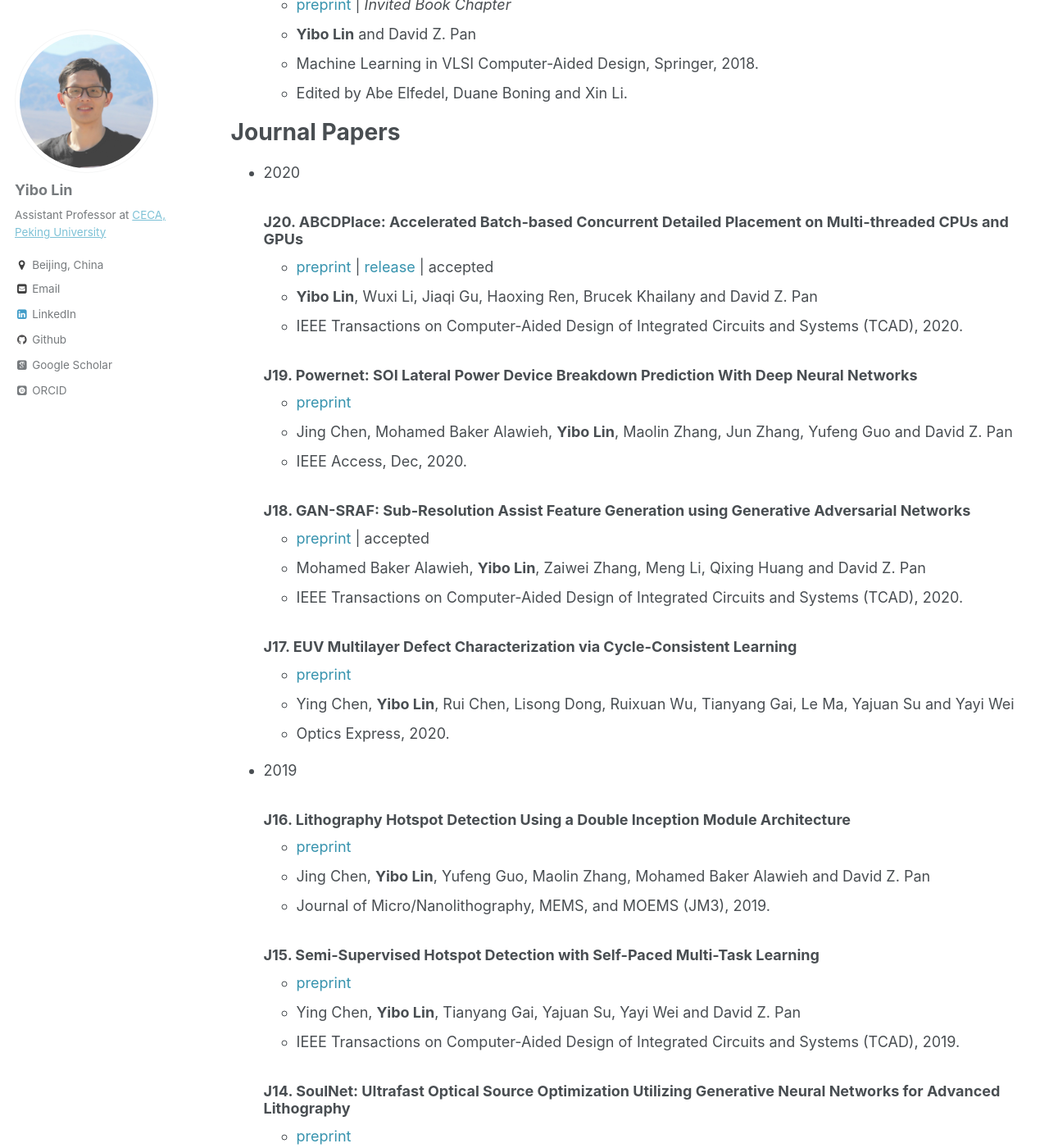
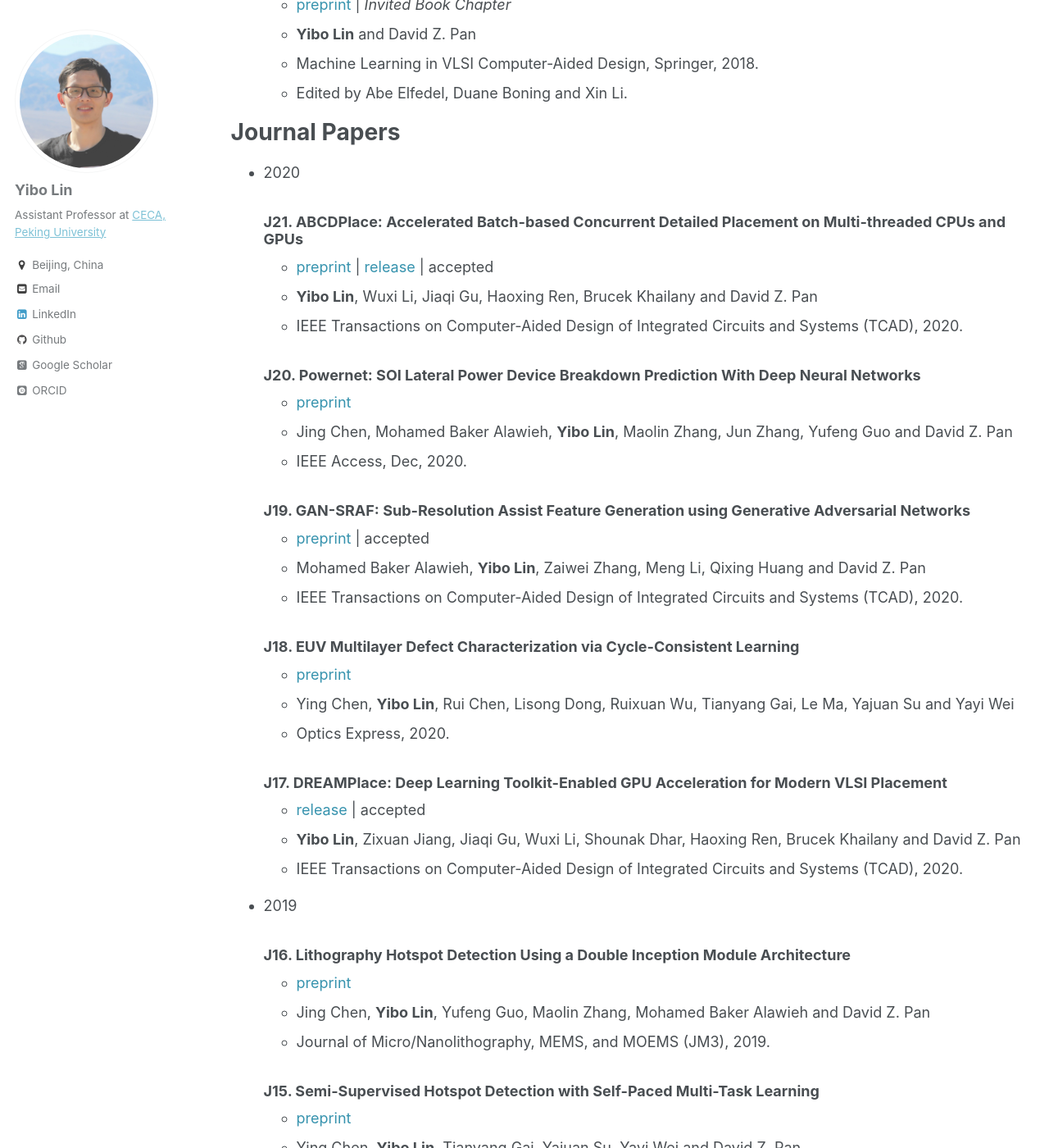
Before and after one commit to limbo018/limbo018.github.io, a Jekyll site: the page built from _pages/publications.md, in a window 1280 px wide and 1400 px high, scrolled down 368 px. Shown: the whole window at 82% size. Built offline with Jekyll 4.4.1, drawn with Linux system fonts in a browser that asks for light colours; some web fonts are replaced.

Commit message:
add dreamplace tcad

```diff
--- a/_pages/publications.md
+++ b/_pages/publications.md
@@ -30,25 +30,30 @@ Journal Papers
 
 * 2020
 
-  ### J20. [ABCDPlace: Accelerated Batch-based Concurrent Detailed Placement on Multi-threaded CPUs and GPUs](https://doi.org/10.1109/TCAD.2020.2971531)
+  ### J21. [ABCDPlace: Accelerated Batch-based Concurrent Detailed Placement on Multi-threaded CPUs and GPUs](https://doi.org/10.1109/TCAD.2020.2971531)
      * <a href="/publications/papers/ABCDPLACE_TCAD2020_Lin.pdf" style="color:#3793ae">preprint</a> \| <a href="https://github.com/limbo018/DREAMPlace" style="color:#3793ae">release</a> \| accepted
      * **Yibo Lin**, Wuxi Li, Jiaqi Gu, Haoxing Ren, Brucek Khailany and David Z. Pan
      * IEEE Transactions on Computer-Aided Design of Integrated Circuits and Systems (TCAD), 2020.
 
-  ### J19. [Powernet: SOI Lateral Power Device Breakdown Prediction With Deep Neural Networks](https://doi.org/10.1109/ACCESS.2020.2970966)
+  ### J20. [Powernet: SOI Lateral Power Device Breakdown Prediction With Deep Neural Networks](https://doi.org/10.1109/ACCESS.2020.2970966)
      * <a href="https://ieeexplore.ieee.org/stamp/stamp.jsp?tp=&arnumber=8978944" style="color:#3793ae">preprint</a>
      * Jing Chen, Mohamed Baker Alawieh, **Yibo Lin**, Maolin Zhang, Jun Zhang, Yufeng Guo and David Z. Pan
      * IEEE Access, Dec, 2020.
 
-  ### J18. [GAN-SRAF: Sub-Resolution Assist Feature Generation using Generative Adversarial Networks](https://doi.org/10.1109/TCAD.2020.2995338)
+  ### J19. [GAN-SRAF: Sub-Resolution Assist Feature Generation using Generative Adversarial Networks](https://doi.org/10.1109/TCAD.2020.2995338)
      * <a href="/publications/papers/SRAF_TCAD2020_Alawieh.pdf" style="color:#3793ae">preprint</a> \| accepted
      * Mohamed Baker Alawieh, **Yibo Lin**, Zaiwei Zhang, Meng Li, Qixing Huang and David Z. Pan
      * IEEE Transactions on Computer-Aided Design of Integrated Circuits and Systems (TCAD), 2020.
 
-  ### J17. [EUV Multilayer Defect Characterization via Cycle-Consistent Learning](https://doi.org/10.1364/OE.394590)
+  ### J18. [EUV Multilayer Defect Characterization via Cycle-Consistent Learning](https://doi.org/10.1364/OE.394590)
      * <a href="https://doi.org/10.1364/OE.394590" style="color:#3793ae">preprint</a>
      * Ying Chen, **Yibo Lin**, Rui Chen, Lisong Dong, Ruixuan Wu, Tianyang Gai, Le Ma, Yajuan Su and Yayi Wei
      * Optics Express, 2020.
+
+  ### J17. DREAMPlace: Deep Learning Toolkit-Enabled GPU Acceleration for Modern VLSI Placement
+     * <a href="https://github.com/limbo018/DREAMPlace" style="color:#3793ae">release</a> \| accepted
+     * **Yibo Lin**, Zixuan Jiang, Jiaqi Gu, Wuxi Li, Shounak Dhar, Haoxing Ren, Brucek Khailany and David Z. Pan
+     * IEEE Transactions on Computer-Aided Design of Integrated Circuits and Systems (TCAD), 2020.
 
 * 2019
 
```
Also changed, not shown: _includes/publications_cv.md (+6 -4 lines), ref/publications.bib (+13 -0 lines), 4 other files.
